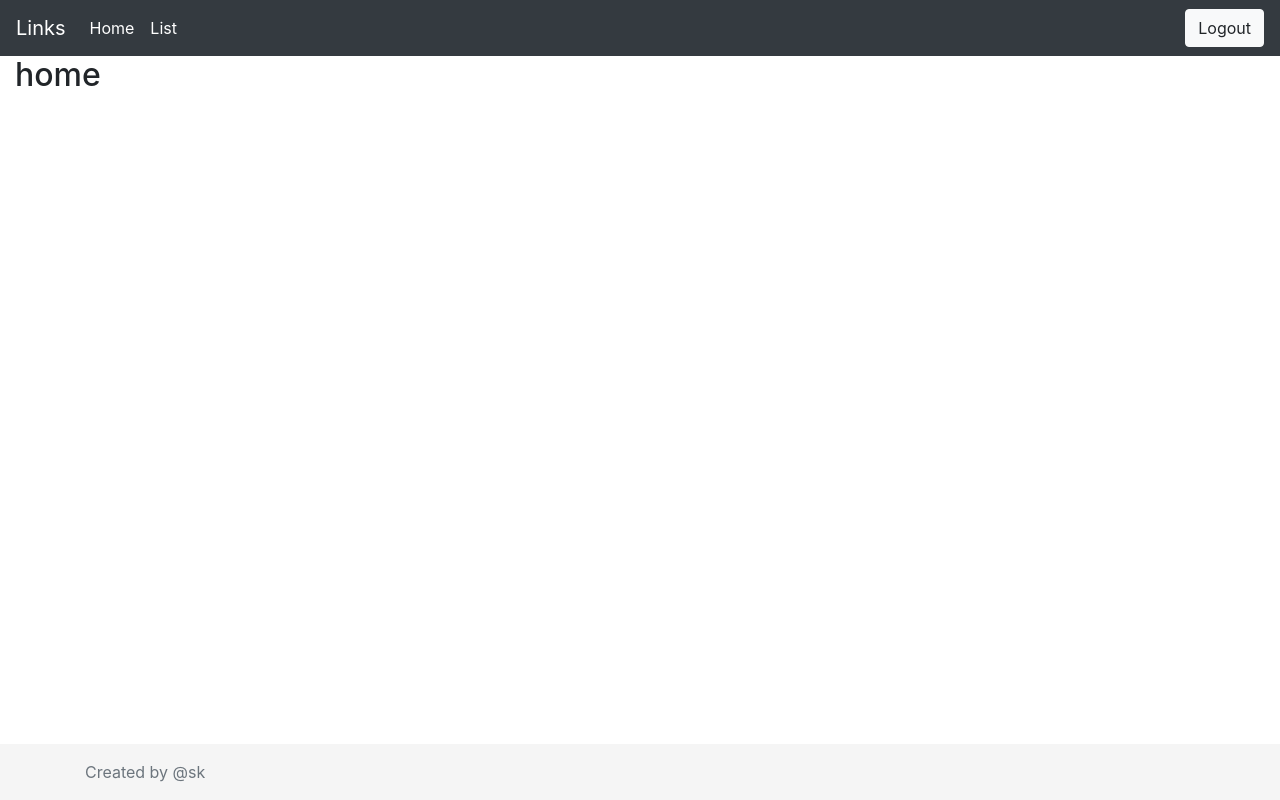
After one commit to Sockramx/linkiew_test, a Django app: page /videos/home/ in a window 1280 px wide. The commit adds this page. Run offline with Django 3.2, Linux system fonts and the light colour scheme; some libraries are stand-ins or nearby versions.

Commit message:
Logon and logout - ok

```diff
--- a/link/link/settings.py
+++ b/link/link/settings.py
@@ -114,9 +114,12 @@ USE_L10N = True
 
 USE_TZ = True
 
+LOGIN_REDIRECT_URL = 'videos:home'
+LOGOUT_REDIRECT_URL = 'login'
 
 # Static files (CSS, JavaScript, Images)
 # https://docs.djangoproject.com/en/2.2/howto/static-files/
+
 
 STATIC_URL = '/static/'
 STATICFILES_DIRS = [
--- a/link/link/urls.py
+++ b/link/link/urls.py
@@ -22,7 +22,9 @@ from lvideos import views
 
 urlpatterns = [
     path('admin/', admin.site.urls),
+    path('', auth_views.LoginView.as_view(), name='login'),
+    path('accounts/logout/', auth_views.LogoutView.as_view(), name='logout'),
     path('accounts/', include('django.contrib.auth.urls')),
-    path('', auth_views.LoginView.as_view(), name='login'),
-    path('videos/', views.videos, name='videos'),
+    #app lvideos
+    path('videos/', include('lvideos.urls')),
 ]
--- /dev/null
+++ b/link/lvideos/urls.py
@@ -0,0 +1,8 @@
+from django.urls import path
+from .views import videos, home
+
+app_name = 'videos'
+urlpatterns = [
+    path('home/', home, name='home'),
+    path('list/', videos, name='list'),
+]
--- a/link/lvideos/views.py
+++ b/link/lvideos/views.py
@@ -2,6 +2,8 @@ from django.shortcuts import render
 
 
 
+def home(request):
+    return render(request, 'home.html')
+
 def videos(request):
-
-    return render(request, 'layout.html')
+    return render(request, 'lvideos/list.html')
--- /dev/null
+++ b/link/static/css/sticky-footer-navbar.css
@@ -0,0 +1,20 @@
+/* Custom page CSS
+-------------------------------------------------- */
+/* Not required for template or sticky footer method. */
+
+main > .container {
+    padding: 60px 15px 0;
+  }
+
+  .footer {
+    background-color: #f5f5f5;
+  }
+
+  .footer > .container {
+    padding-right: 15px;
+    padding-left: 15px;
+  }
+
+  code {
+    font-size: 80%;
+  }
--- /dev/null
+++ b/link/templates/home.html
@@ -0,0 +1,5 @@
+{% extends 'layout.html' %}
+
+{% block main %}
+<h2>home</h2>
+{% endblock %}
--- a/link/templates/layout.html
+++ b/link/templates/layout.html
@@ -1,22 +1,85 @@
+{% load static %}
 <!doctype html>
-<html lang="es">
-  <head>
-    <!-- Required meta tags -->
+<html lang="en" class="h-100">
+
+<head>
     <meta charset="utf-8">
     <meta name="viewport" content="width=device-width, initial-scale=1, shrink-to-fit=no">
+    <meta name="description" content="">
+    <meta name="author" content="Mark Otto, Jacob Thornton, and Bootstrap contributors">
+    <meta name="generator" content="Jekyll v3.8.5">
+    <title>Sticky Footer Navbar Template · Bootstrap</title>
 
-    <!-- Bootstrap CSS -->
-    <link rel="stylesheet" href="https://stackpath.bootstrapcdn.com/bootstrap/4.3.1/css/bootstrap.min.css" integrity="sha384-ggOyR0iXCbMQv3Xipma34MD+dH/1fQ784/j6cY/iJTQUOhcWr7x9JvoRxT2MZw1T" crossorigin="anonymous">
+    <link rel="canonical" href="https://getbootstrap.com/docs/4.3/examples/sticky-footer-navbar/">
 
-    <title>Layout</title>
-  </head>
-  <body>
-    <h1>Layout!</h1>
+    <!-- Bootstrap core CSS -->
+    <link rel="stylesheet" href="https://stackpath.bootstrapcdn.com/bootstrap/4.3.1/css/bootstrap.min.css"
+        integrity="sha384-ggOyR0iXCbMQv3Xipma34MD+dH/1fQ784/j6cY/iJTQUOhcWr7x9JvoRxT2MZw1T" crossorigin="anonymous">
 
-    <!-- Optional JavaScript -->
-    <!-- jQuery first, then Popper.js, then Bootstrap JS -->
-    <script src="https://code.jquery.com/jquery-3.3.1.slim.min.js" integrity="sha384-q8i/X+965DzO0rT7abK41JStQIAqVgRVzpbzo5smXKp4YfRvH+8abtTE1Pi6jizo" crossorigin="anonymous"></script>
-    <script src="https://cdnjs.cloudflare.com/ajax/libs/popper.js/1.14.7/umd/popper.min.js" integrity="sha384-UO2eT0CpHqdSJQ6hJty5KVphtPhzWj9WO1clHTMGa3JDZwrnQq4sF86dIHNDz0W1" crossorigin="anonymous"></script>
-    <script src="https://stackpath.bootstrapcdn.com/bootstrap/4.3.1/js/bootstrap.min.js" integrity="sha384-JjSmVgyd0p3pXB1rRibZUAYoIIy6OrQ6VrjIEaFf/nJGzIxFDsf4x0xIM+B07jRM" crossorigin="anonymous"></script>
-  </body>
+    <style>
+        .bd-placeholder-img {
+            font-size: 1.125rem;
+            text-anchor: middle;
+            -webkit-user-select: none;
+            -moz-user-select: none;
+            -ms-user-select: none;
+            user-select: none;
+        }
+
+        @media (min-width: 768px) {
+            .bd-placeholder-img-lg {
+                font-size: 3.5rem;
+            }
+        }
+    </style>
+
+    <!-- Custom styles for this template -->
+    <link href="{% static 'css/sticky-footer-navbar.css' %}" rel="stylesheet">
+</head>
+
+<body class="d-flex flex-column h-100">
+    <header>
+        <!-- Fixed navbar -->
+        <nav class="navbar navbar-expand-md navbar-dark bg-dark">
+            <a class="navbar-brand" href="#">Links</a>
+            <button class="navbar-toggler" type="button" data-toggle="collapse" data-target="#navbarCollapse"
+                aria-controls="navbarCollapse" aria-expanded="false" aria-label="Toggle navigation">
+                <span class="navbar-toggler-icon"></span>
+            </button>
+            <div class="collapse navbar-collapse  " id="navbarCollapse">
+                <ul class="navbar-nav">
+                    <li class="nav-item active">
+                        <a class="nav-link" href="{% url 'videos:home' %}">Home <span class="sr-only">(current)</span></a>
+                    </li>
+                    <li class="nav-item active">
+                            <a class="nav-link" href="{% url 'videos:list' %}">List <span class="sr-only">(current)</span></a>
+                        </li>
+                </ul>
+            </div>
+            <a class="btn btn-light" href="{% url 'logout' %}">Logout</a>
+        </nav>
+    </header>
+
+    <!-- Begin page content -->
+    <main role="main" class="flex-shrink-0">
+        <div class="container-fluid">
+            {% block main %}
+            {% endblock %}
+        </div>
+    </main>
+
+    <footer class="footer mt-auto py-3">
+        <div class="container">
+            <span class="text-muted">Created by @sk</span>
+        </div>
+    </footer>
+    <script src="https://code.jquery.com/jquery-3.3.1.slim.min.js"
+        integrity="sha384-q8i/X+965DzO0rT7abK41JStQIAqVgRVzpbzo5smXKp4YfRvH+8abtTE1Pi6jizo"
+        crossorigin="anonymous"></script>
+    <script>window.jQuery || document.write('<script src="/docs/4.3/assets/js/vendor/jquery-slim.min.js"><\/script>')</script>
+    <script src="/docs/4.3/dist/js/bootstrap.bundle.min.js"
+        integrity="sha384-xrRywqdh3PHs8keKZN+8zzc5TX0GRTLCcmivcbNJWm2rs5C8PRhcEn3czEjhAO9o"
+        crossorigin="anonymous"></script>
+</body>
+
 </html>
--- /dev/null
+++ b/link/templates/lvideos/list.html
@@ -0,0 +1,5 @@
+{% extends 'layout.html' %}
+
+{% block main %}
+<h2>list</h2>
+{% endblock %}
--- /dev/null
+++ b/link/templates/registration/logout.html
@@ -0,0 +1 @@
+<h1>LOGOUT</h1>
```
Also changed, not shown: link/db.sqlite3.
